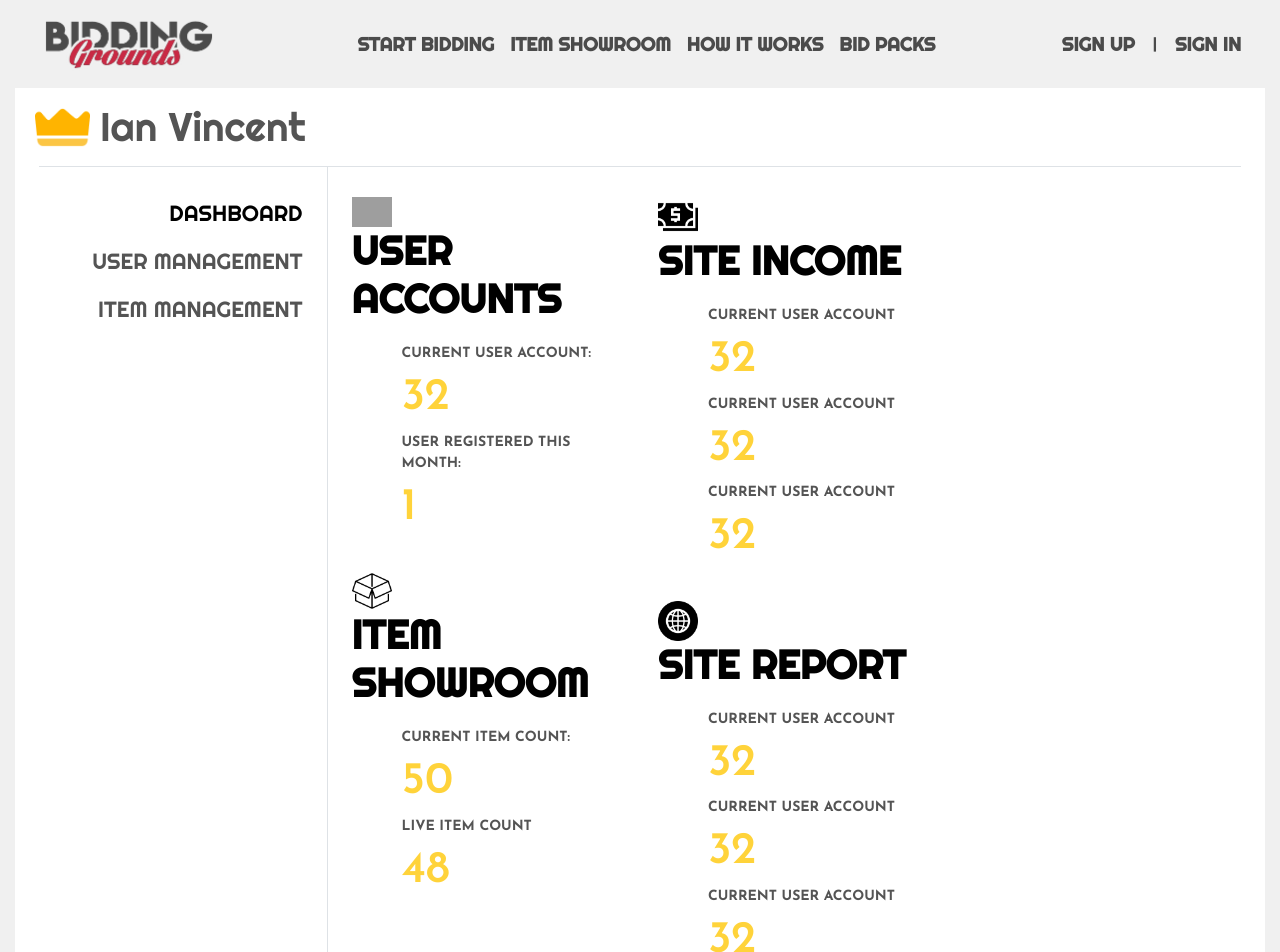
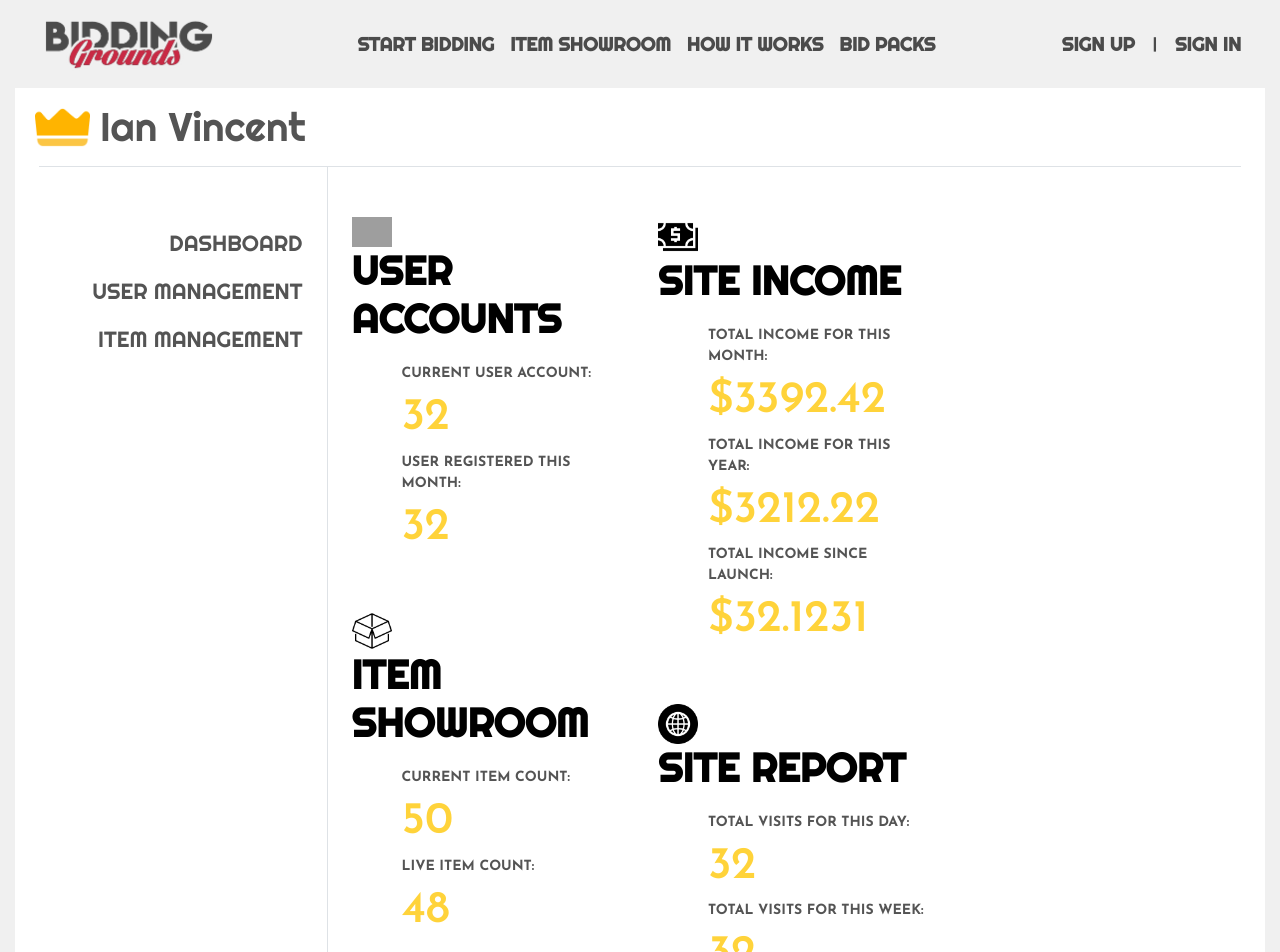
Before and after one commit to ivpelea/bidding-grounds-frontend, a React (Create React App) app: page /administrator-account-dashboard in a window 1280 px wide. Shown: the top 952 px of the page. Built offline with nearby package versions, Linux system fonts and the light colour scheme; grey boxes are pictures that could not be loaded.

Commit message:
minor changes

```diff
--- a/package.json
+++ b/package.json
@@ -9,6 +9,7 @@
     "@testing-library/user-event": "^12.8.3",
     "bootstrap": "^4.6.0",
     "include-media": "^1.4.9",
+    "objects-to-csv": "^1.3.6",
     "react": "^17.0.2",
     "react-bootstrap": "^1.5.2",
     "react-dom": "^17.0.2",
--- a/src/components/AdminControl/AdminHome.js
+++ b/src/components/AdminControl/AdminHome.js
@@ -5,10 +5,14 @@ import Header from '../Header';
 import Dashboard from './Dashboard';
 import UserManagement from './UserManagement';
 import ItemManagement from './ItemManagement';
+import { Link } from 'react-router-dom';
 
 function AdminHome() {
-    const [currentTab, setCurrentTab] = useState("dashboard");
+    const [currentTab, setCurrentTab] = useState(window.location.toString().split('#')[1]);
 
+    const showUserManagement = () => {
+        // alert(text);
+    }
     return (
         <React.Fragment>
             <Header />
@@ -33,23 +37,24 @@ function AdminHome() {
                             <div className="user-menu">
                                 <div className="border-top border-right ml-4 pr-4" style={{height: "100%"}}>
                                     <ul>
-                                        <li onClick={() => setCurrentTab("dashboard")} style={{ color: currentTab == "dashboard" ? "black" : null }}>
-                                            Dashboard
+                                        <li onClick={() => setCurrentTab("dashboard")} >
+                                            <Link style={{ color: currentTab == "dashboard" ? "black" : null }} to="#dashboard">Dashboard</Link>
                                         </li>
-                                        <li onClick={() => setCurrentTab("user-management")} style={{ color: currentTab == "user-management" ? "black" : null }}>
-                                            User Management
+                                        <li onClick={() => setCurrentTab("user-management")} >
+
+                                            <Link style={{ color: currentTab == "user-management" ? "black" : null }} to="#user-management">User Management</Link>
                                         </li>
-                                        <li onClick={() => setCurrentTab("item-management")} style={{ color: currentTab == "item-management" ? "black" : null }}>
-                                            Item Management
+                                        <li onClick={() => setCurrentTab("item-management")} >
+                                            <Link style={{ color: currentTab == "item-management" ? "black" : null }} to="#item-management">Item Management</Link>
                                         </li>
                                     </ul>
                                 </div>
                             </div>
                             <div className="menu-content">
-                                <div className="border-top pl-4 mr-4">
+                                <div className="border-top pl-4 mr-4 mb-5">
                                 {
                                     currentTab == "dashboard" ?
-                                        <Dashboard />
+                                        <Dashboard setCurrentTab={setCurrentTab} />
                                     :
                                     currentTab == "user-management" ?
                                         <UserManagement />
@@ -57,7 +62,7 @@ function AdminHome() {
                                     currentTab == "item-management" ?
                                         <ItemManagement />
                                     :
-                                        null
+                                        <Dashboard setCurrentTab={setCurrentTab} />
                                 }
                                 </div>
                             </div>
--- a/src/components/AdminControl/Dashboard.js
+++ b/src/components/AdminControl/Dashboard.js
@@ -5,7 +5,7 @@ import AdminItemShowroomIcon from '../../assets/images/admin-item-showroom-icon.
 import AdminSiteIncomeIcon from '../../assets/images/admin-site-income-icon.png'
 import AdminSiteReportIcon from '../../assets/images/admin-site-report-icon.png'
 
-function Dashboard() {
+function Dashboard(props) {
     return (
         <React.Fragment>
             <div className="row">
@@ -21,11 +21,11 @@ function Dashboard() {
                         </div>
                         <div className="content">
                             <p>current user account:</p>
-                            <p className="total">32</p>
+                            <Link to="#user-management" className="total" onClick={() => {props.setCurrentTab("user-management")}}>32</Link>
                         </div>
                         <div className="content">
                             <p>user registered this month:</p>
-                            <p className="total">1</p>
+                            <p className="total"><Link to="#user-management" className="total" onClick={() => {props.setCurrentTab("user-management")}}>32</Link></p>
                         </div>
                     </div>
                     <div className="site-report-card">
@@ -39,11 +39,11 @@ function Dashboard() {
                         </div>
                         <div className="content">
                             <p>current item count:</p>
-                            <p className="total">50</p>
+                            <p className="total"><Link to="#item-management" className="total" onClick={() => {props.setCurrentTab("item-management")}}>50</Link></p>
                         </div>
                         <div className="content">
-                            <p>live item count</p>
-                            <p className="total">48</p>
+                            <p>live item count:</p>
+                            <p className="total"><Link to="#item-management" className="total" onClick={() => {props.setCurrentTab("item-management")}}>48</Link></p>
                         </div>
                     </div>
                 </div>
@@ -58,16 +58,16 @@ function Dashboard() {
                             </div>
                         </div>
                         <div className="content">
-                            <p>current user account</p>
-                            <p className="total">32</p>
+                            <p>total income for this month:</p>
+                            <p className="total">$3392.42</p>
                         </div>
                         <div className="content">
-                            <p>current user account</p>
-                            <p className="total">32</p>
+                            <p>total income for this year:</p>
+                            <p className="total">$3212.22</p>
                         </div>
                         <div className="content">
-                            <p>current user account</p>
-                            <p className="total">32</p>
+                            <p>total income since launch:</p>
+                            <p className="total">$32.1231</p>
                         </div>
                     </div>
                     <div className="site-report-card">
@@ -80,15 +80,19 @@ function Dashboard() {
                             </div>
                         </div>
                         <div className="content">
-                            <p>current user account</p>
+                            <p>total visits for this day:</p>
                             <p className="total">32</p>
                         </div>
                         <div className="content">
-                            <p>current user account</p>
+                            <p>total visits for this week:</p>
                             <p className="total">32</p>
                         </div>
                         <div className="content">
-                            <p>current user account</p>
+                            <p>total visits for this month:</p>
+                            <p className="total">32</p>
+                        </div>
+                        <div className="content">
+                            <p>total visits for this year:</p>
                             <p className="total">32</p>
                         </div>
                     </div>
--- a/src/styles/Global.scss
+++ b/src/styles/Global.scss
@@ -60,9 +60,12 @@ hr {
         text-align: right;
         background-color: #fff;
         ul {
-            margin-top: 30px;
+            margin-top: 60px;
             list-style-type:none;
             li {
+                a {
+                    color: $lite-font-color;
+                }
                 text-transform: uppercase;
                 font-size: 22px;
                 cursor: pointer;
@@ -485,7 +488,7 @@ hr {
 
 .site-report-card {
     margin: auto;
-    padding-top: 30px;
+    padding-top: 50px;
     // max-width: 380px;
     .header {
         margin-bottom: 20px;
```
Also changed, not shown: src/assets/images/admin-user-management-export-icon.png (added), 1 other file (tests, documents, lock files or other folders).
